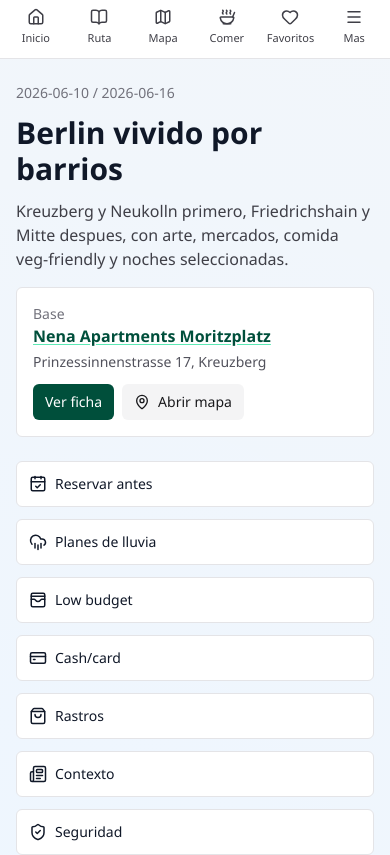
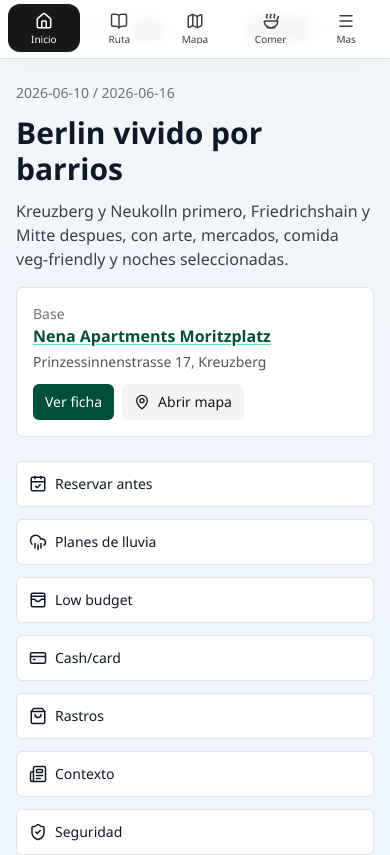
Before and after one commit to victormartingil/berlin-travel, a Next.js app: page / in a window 390 px wide. Shown: the top 855 px of the page. Built offline with nearby package versions, Linux system fonts and the light colour scheme.

Commit message:
fix: improve mobile navigation responsiveness

```diff
--- a/src/app/layout.tsx
+++ b/src/app/layout.tsx
@@ -22,7 +22,7 @@ export default function RootLayout({ children }: Readonly<{ children: React.Reac
           <LocaleProvider>
             <FavoritesProvider>
               <SiteNav />
-              <main className="mx-auto w-full max-w-6xl px-4 pb-24 pt-6 md:pb-8">{children}</main>
+              <main className="mx-auto w-full max-w-6xl px-4 pb-32 pt-6 lg:pb-8">{children}</main>
             </FavoritesProvider>
           </LocaleProvider>
         </ThemeProvider>
--- a/src/components/layout/SiteNav.tsx
+++ b/src/components/layout/SiteNav.tsx
@@ -1,6 +1,8 @@
 "use client";
 
 import Link from "next/link";
+import { usePathname } from "next/navigation";
+import { useState } from "react";
 import { BookOpen, Heart, Home, Info, Landmark, Map, Menu, Moon, Newspaper, Palette, ShieldCheck, ShoppingBag, Soup, Train } from "lucide-react";
 import { LanguageSwitch } from "@/components/i18n/LanguageSwitch";
 import { useLocale } from "@/components/i18n/LocaleProvider";
@@ -12,10 +14,10 @@ const primaryItems = [
   { href: "/itinerary/", label: ui.nav.itinerary, icon: BookOpen },
   { href: "/map/", label: ui.nav.map, icon: Map },
   { href: "/food/", label: ui.nav.food, icon: Soup },
-  { href: "/favorites/", label: ui.nav.favorites, icon: Heart },
 ];
 
 const secondaryItems = [
+  { href: "/favorites/", label: ui.nav.favorites, icon: Heart },
   { href: "/transport/", label: { es: "Transporte", en: "Transport" }, icon: Train },
   { href: "/markets/", label: { es: "Mercados", en: "Markets" }, icon: ShoppingBag },
   { href: "/nightlife/", label: { es: "Noche", en: "Nightlife" }, icon: Moon },
@@ -29,18 +31,26 @@ const secondaryItems = [
 
 export function SiteNav() {
   const { locale } = useLocale();
+  const pathname = usePathname();
+  const [mobileMoreOpen, setMobileMoreOpen] = useState(false);
+
+  function isActive(href: string): boolean {
+    if (href === "/") return pathname === "/";
+    return pathname.startsWith(href.replace(/\/$/, ""));
+  }
 
   return (
-    <nav className="sticky top-0 z-20 border-b border-zinc-200 bg-white/95 backdrop-blur">
+    <nav className="sticky top-0 z-40 border-b border-zinc-200 bg-white/95 backdrop-blur">
       <div className="mx-auto flex max-w-6xl items-center justify-between gap-3 px-4 py-3">
         <Link href="/" className="whitespace-nowrap font-semibold">
           Berlin Guide
         </Link>
-        <div className="hidden gap-2 overflow-x-auto text-sm md:flex">
+        <div className="hidden min-w-0 flex-1 justify-center gap-2 overflow-x-auto text-sm lg:flex">
           {[...primaryItems, ...secondaryItems].map((item) => {
             const Icon = item.icon;
+            const active = isActive(item.href);
             return (
-              <Link key={item.href} href={item.href} className="flex items-center gap-1 whitespace-nowrap rounded-md px-2 py-1 text-zinc-700 hover:bg-zinc-100">
+              <Link key={item.href} href={item.href} className={`flex items-center gap-1 whitespace-nowrap rounded-md px-2 py-1 hover:bg-zinc-100 ${active ? "bg-zinc-900 text-white" : "text-zinc-700"}`}>
                 <Icon size={16} />
                 {t(item.label, locale)}
               </Link>
@@ -53,34 +63,42 @@ export function SiteNav() {
         </div>
       </div>
 
-      <div className="fixed inset-x-0 bottom-0 z-30 border-t border-zinc-200 bg-white md:hidden">
-        <div className="grid grid-cols-6 px-1 py-1">
-          {primaryItems.map((item) => {
-            const Icon = item.icon;
-            return (
-              <Link key={item.href} href={item.href} className="flex flex-col items-center gap-1 px-1 py-2 text-[11px] text-zinc-700">
-                <Icon size={18} />
-                <span>{t(item.label, locale)}</span>
-              </Link>
-            );
-          })}
-          <details className="relative">
-            <summary className="flex cursor-pointer list-none flex-col items-center gap-1 px-1 py-2 text-[11px] text-zinc-700">
-              <Menu size={18} />
-              <span>{t(ui.nav.more, locale)}</span>
-            </summary>
-            <div className="absolute bottom-14 right-0 w-48 rounded-md border border-zinc-200 bg-white p-2 shadow-lg">
+      {mobileMoreOpen ? (
+        <>
+          <button type="button" aria-label={locale === "es" ? "Cerrar menu" : "Close menu"} className="fixed inset-0 z-40 bg-black/20 lg:hidden" onClick={() => setMobileMoreOpen(false)} />
+          <div className="fixed inset-x-3 bottom-[calc(4.75rem+env(safe-area-inset-bottom))] z-50 max-h-[70vh] overflow-y-auto rounded-2xl border border-zinc-200 bg-white p-2 shadow-lg lg:hidden">
+            <div className="grid gap-1">
               {secondaryItems.map((item) => {
                 const Icon = item.icon;
+                const active = isActive(item.href);
                 return (
-                  <Link key={item.href} href={item.href} className="flex items-center gap-2 rounded px-2 py-2 text-sm text-zinc-700 hover:bg-zinc-100">
-                    <Icon size={16} />
-                    {t(item.label, locale)}
+                  <Link key={item.href} href={item.href} onClick={() => setMobileMoreOpen(false)} className={`flex items-center gap-3 rounded-xl px-3 py-3 text-sm ${active ? "bg-zinc-900 text-white" : "text-zinc-700 hover:bg-zinc-100"}`}>
+                    <Icon size={18} />
+                    <span className="font-medium">{t(item.label, locale)}</span>
                   </Link>
                 );
               })}
             </div>
-          </details>
+          </div>
+        </>
+      ) : null}
+
+      <div className="fixed inset-x-0 bottom-0 z-50 border-t border-zinc-200 bg-white/95 pb-[env(safe-area-inset-bottom)] shadow-[0_-12px_30px_rgba(15,23,42,0.08)] backdrop-blur lg:hidden">
+        <div className="mx-auto grid max-w-md grid-cols-5 gap-1 px-2 py-1.5">
+          {primaryItems.map((item) => {
+            const Icon = item.icon;
+            const active = isActive(item.href);
+            return (
+              <Link key={item.href} href={item.href} onClick={() => setMobileMoreOpen(false)} className={`flex min-w-0 flex-col items-center gap-1 rounded-xl px-1 py-2 text-[10px] font-medium leading-none ${active ? "bg-zinc-900 text-white" : "text-zinc-700"}`}>
+                <Icon size={18} />
+                <span className="max-w-full truncate">{t(item.label, locale)}</span>
+              </Link>
+            );
+          })}
+          <button type="button" aria-expanded={mobileMoreOpen} onClick={() => setMobileMoreOpen((open) => !open)} className={`flex min-w-0 flex-col items-center gap-1 rounded-xl px-1 py-2 text-[10px] font-medium leading-none ${mobileMoreOpen ? "bg-zinc-900 text-white" : "text-zinc-700"}`}>
+            <Menu size={18} />
+            <span className="max-w-full truncate">{t(ui.nav.more, locale)}</span>
+          </button>
         </div>
       </div>
     </nav>
```
Also changed, not shown: 1 other file (tests, documents, lock files or other folders).
